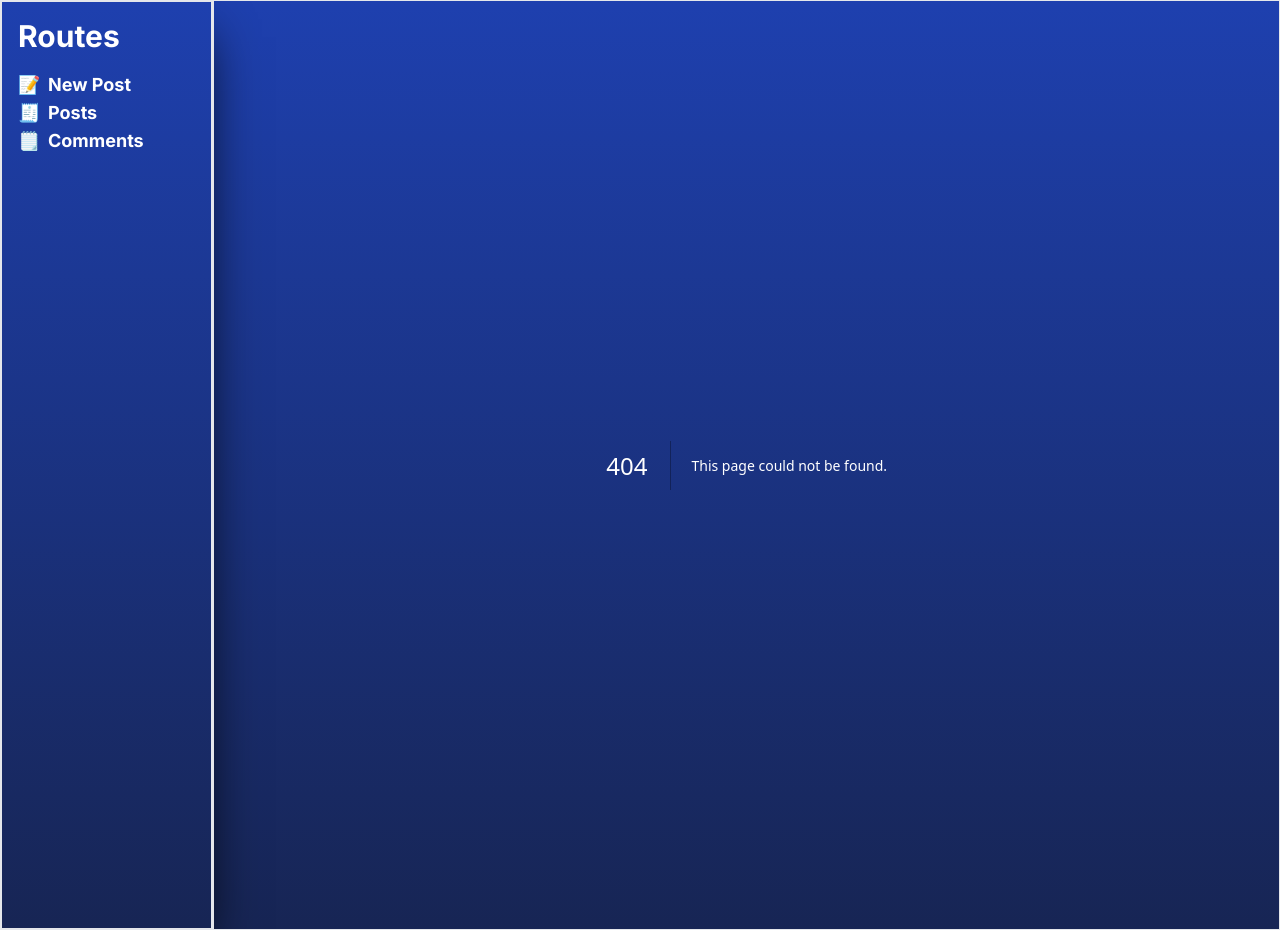
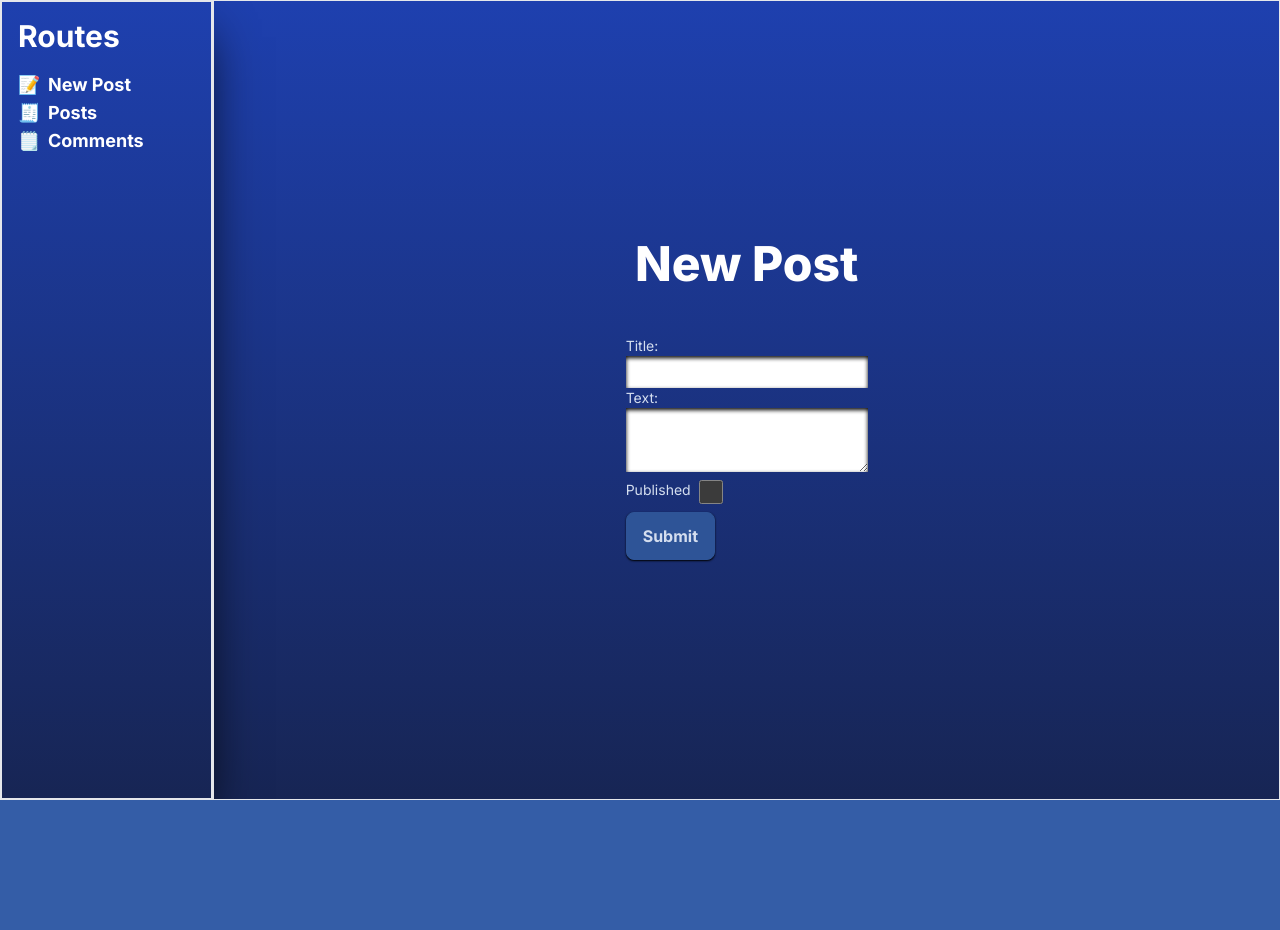
Before and after one commit to DavidxDl/blog-adming, a Next.js app: page /posts/new in a window 1280 px wide. Before the commit this address had no page. After the commit the page ends 800 px from the top, so only its background shows below. Built offline with nearby package versions, Linux system fonts and the light colour scheme.

Commit message:
- now you can published and un-published posts from the posts page
-fix some styling issues

-and i dont remember what else 🫠

```diff
--- /dev/null
+++ b/src/app/posts/new/page.tsx
@@ -0,0 +1,85 @@
+"use client";
+import { useRouter } from "next/navigation";
+import { useState } from "react";
+import { type post } from "../page";
+
+export default function NewPost() {
+  const router = useRouter();
+  const [title, setTitle] = useState<string>("");
+  const [text, setText] = useState<string>("");
+  const [published, setPublished] = useState(false);
+
+  async function handleSubmit(e: React.FormEvent<HTMLFormElement>) {
+    e.preventDefault();
+    const post: post = {
+      title: title,
+      text: text,
+      published: published,
+    };
+    const res = await fetch("http://localhost:3000/posts", {
+      method: "POST",
+      headers: {
+        "Content-Type": "application/json",
+      },
+      body: JSON.stringify(post),
+    });
+    if (res.status === 200) router.push("/posts");
+  }
+
+  return (
+    <>
+      <h1 className="text-5xl font-extrabold">New Post</h1>
+      <form onSubmit={handleSubmit}>
+        <div className="form-control">
+          <label htmlFor="title" className="label-text">
+            Title:{" "}
+          </label>
+          <input
+            id="title"
+            name="title"
+            value={title}
+            onChange={(e) => setTitle((t) => (t = e.target.value))}
+            required
+            minLength={5}
+            className=" valid:border-2 valid:border-green-500 valid:shadow-green-700  transition-transform p-1 bg-white w-full shadow-inner text-black shadow-black focus:scale-110  "
+          />
+        </div>
+        <div className="form-control">
+          <label htmlFor="text" className="label-text">
+            Text:{" "}
+          </label>
+          <textarea
+            value={text}
+            onChange={(e) => setText((t) => (t = e.target.value))}
+            name="text"
+            id="text"
+            className="textarea-md bg-white text-black shadow-black shadow-inner p-1 resize-y"
+          ></textarea>
+        </div>
+        <div className="form-control flex-row gap-2 mt-2">
+          <label htmlFor="published" className="label-text">
+            Published
+          </label>
+          <input
+            id="published"
+            checked={published}
+            onChange={(e) => {
+              console.log(
+                `the published state is ${published} and the value of the input is ${e.target.value}`,
+              );
+              setPublished((p) => (p = e.target.checked));
+            }}
+            name="published"
+            type="checkbox"
+            className="checkbox-md"
+          />
+        </div>
+        <input
+          type="submit"
+          className="mt-2 transition:transform focus:translate-y-1 shadow-black font-bold text-base btn self-center"
+          value="Submit"
+        />
+      </form>
+    </>
+  );
+}
--- a/src/app/posts/page.tsx
+++ b/src/app/posts/page.tsx
@@ -1,17 +1,18 @@
 import Main from "~/components/Main";
 import Container from "~/components/Container";
 import Aside from "~/components/Aside";
+import PostTr from "~/components/PostTr";
 
-interface post {
+export interface post {
   title: string;
   published: boolean;
-  _id: string;
+  _id?: string;
   text: string;
-  timestamp: string;
+  timestamp?: string;
 }
 
 export default async function Posts() {
-  const res = await fetch("http://localhost:3000/posts");
+  const res = await fetch("http://localhost:3000/posts", { cache: "no-cache" });
   const posts: post[] = await res.json();
   console.log(posts[5]?.published);
   return (
@@ -27,11 +28,7 @@ export default async function Posts() {
         </thead>
         <tbody>
           {posts.map((post) => (
-            <tr className="text-center" key={post._id}>
-              <td>{post.title}</td>
-              <td>{post.timestamp}</td>
-              <td>{post.published === true ? `🟢` : `🔴`}</td>
-            </tr>
+            <PostTr key={post._id} post={post} />
           ))}
         </tbody>
       </table>
--- /dev/null
+++ b/src/components/PostTr.tsx
@@ -0,0 +1,37 @@
+"use client";
+
+import { useState } from "react";
+import { type post } from "~/app/posts/page";
+
+interface Props {
+  post: post;
+}
+export default function PostTr({ post }: Props) {
+  const [published, setPublished] = useState(post.published);
+  async function handleClick() {
+    await fetch(`http://localhost:3000/posts/${post._id}`, {
+      method: "PATCH",
+      cache: "no-cache",
+      headers: {
+        accept: "application/json",
+        "Content-Type": "application/json",
+      },
+      body: JSON.stringify({ published: !published }),
+    });
+    setPublished((p) => (p = !p));
+  }
+  return (
+    <tr className="" key={post._id}>
+      <td>{post.title}</td>
+      <td>{post.timestamp}</td>
+      <td
+        className="text-center hover:cursor-pointer"
+        onClick={handleClick}
+        onKeyDown={(e) => e.key === "Enter" && handleClick()}
+        tabIndex={0}
+      >
+        {published === true ? `🟢` : `🔴`}
+      </td>
+    </tr>
+  );
+}
```
Also changed, not shown: src/app/page.tsx (+8 -4 lines).
